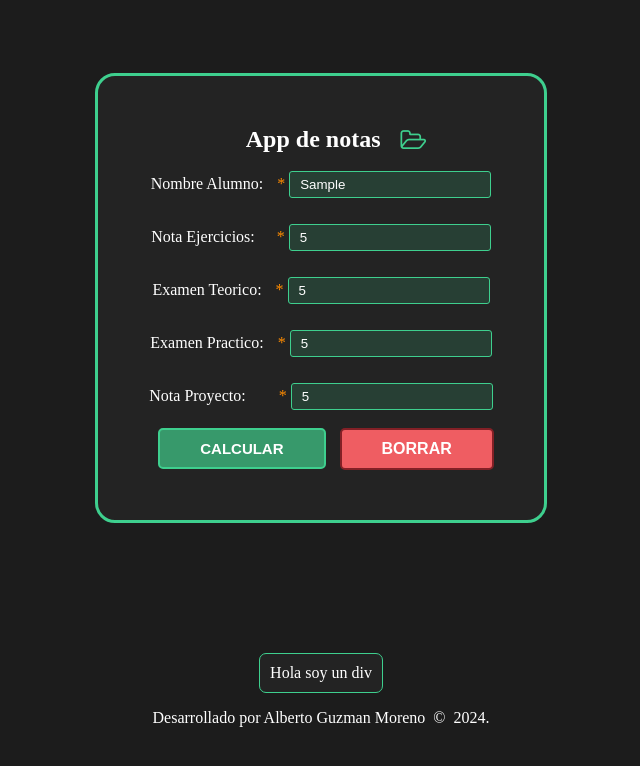
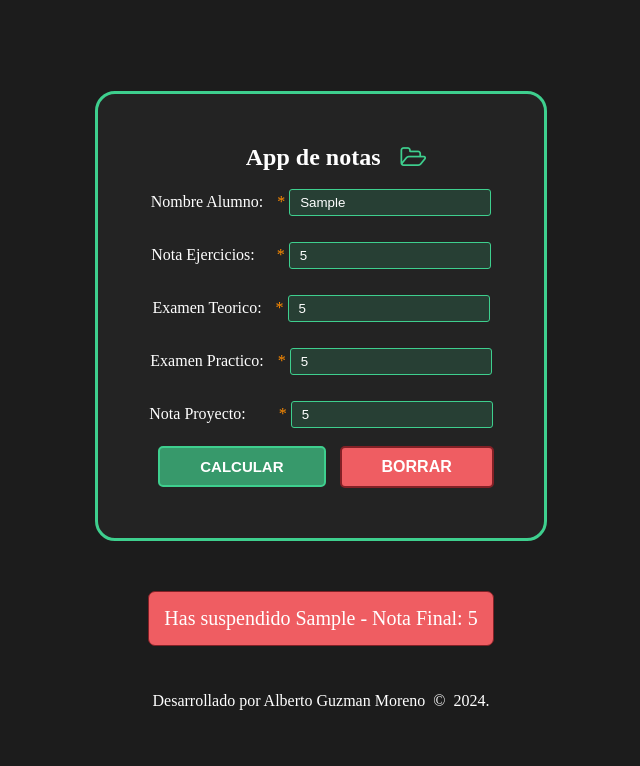
Before and after one commit to Alb3G/EntregaLemJs, a plain HTML site: page index.html in a window 1280 px wide. Both pictures are taken after typing "Sample", "5", "5", "5", "5" into the empty fields and a click on the button "CALCULAR". Shown: the whole page, without its empty margins (319-959 px from the left). Drawn offline with Linux system fonts and the light colour scheme.

Commit message:
Entrega terminada

```diff
--- a/js/index.js
+++ b/js/index.js
@@ -1,11 +1,49 @@
+function calcNotaFinal(notaEjercicios, notaExamenTeorico, notaExamenPractico, notaProyecto) {
+	return (parseFloat(notaEjercicios) * 0.2) + (parseFloat(notaExamenTeorico) * 0.2) + (parseFloat(notaExamenPractico) * 0.3) + (parseFloat(notaProyecto) * 0.3)
+}
+
 function showBox() {
+	// Nos traemos todos los values de los inputs.
+	const nombreAlumno = document.querySelector('#nameInput').value;
+	const notaEjercicios = document.querySelector('#notaEj').value;
+	const notaExamenTeorico = document.querySelector('#examenTeorico').value;
+	const notaExamenPractico = document.querySelector('#examenPrac').value;
+	const notaProyecto = document.querySelector('#notaProyecto').value;
+
+	let notaFinal = calcNotaFinal(notaEjercicios, notaExamenTeorico, notaExamenPractico, notaProyecto);
+
+	// Comenzamos a crear nuestro elemento div donde mostraremos el resultado.
 	const cajaNota = document.createElement("div");
 	cajaNota.classList.add("cajaNota");
-	cajaNota.textContent = "Hola soy un div";
+	cajaNota.setAttribute("id", "cajaNotaId");
+
+	cajaNota.textContent = notaFinal > 5
+	? "Has aprobado " + nombreAlumno + " - Nota Final: " + notaFinal
+	: "Has suspendido " + nombreAlumno + " - Nota Final: " + notaFinal;
+
+	if(notaFinal > 5) {
+		cajaNota.classList.add('aprobado');
+	} else {
+		cajaNota.classList.add('suspenso');
+	}
+
+	// Seleccionamos el footer para poder usar insertBefore y colocarlo entre el footer y el formulario.
 	const footer = document.querySelector('footer');
 	const body = document.querySelector('body');
 
 	body.insertBefore(cajaNota, footer);
+	// Le quitamos el atributo onClick para que el usuario no pueda crear mas de 1 caja.
+	document.getElementsByTagName('button')[0].removeAttribute('onclick');
 }
 
-function deleteBox() {}
+function deleteBox() {
+	document.getElementById("cajaNotaId").remove();
+	// Devolvemos el onClick cada vez que se borre para poder mostrar de nuevo.
+	document.getElementsByTagName('button')[0].setAttribute('onclick', 'showBox()');
+	let inputNombre = document.querySelector('#nameInput');
+	inputNombre.value = "";
+	//Seleccionamos todos los elementos input tipo number y para cada uno lo reseteamos no a 0 sino a null.
+	let inputsNotas = document.querySelectorAll("input[type='number']").forEach(element => {
+		element.value = null;
+	});
+}
--- a/styles/login.css
+++ b/styles/login.css
@@ -28,7 +28,7 @@ main {
 	height: auto;
 	overflow: auto;
 	padding: 50px;
-	margin-bottom: 130px;
+	margin-bottom: 50px;
 	background-color: #232323;
 	border: 3px #3ecf8e solid;
 	border-radius: 20px;
@@ -127,7 +127,19 @@ h2 {
 	background-color: #232323;
 	border: 1.5px #3ecf8e solid;
 	border-radius: 7px;
-	padding: 10px;
+	padding: 15px;
+	margin-bottom: 30px;
+}
+
+.aprobado {
+	background-color: #61ba92;
+	font-size: 20px;
+}
+
+.suspenso {
+	background-color: #ef5d62;
+	border: 1.5px #832026 solid;
+	font-size: 20px;
 }
 
 @media (max-width: 700px) {
```
